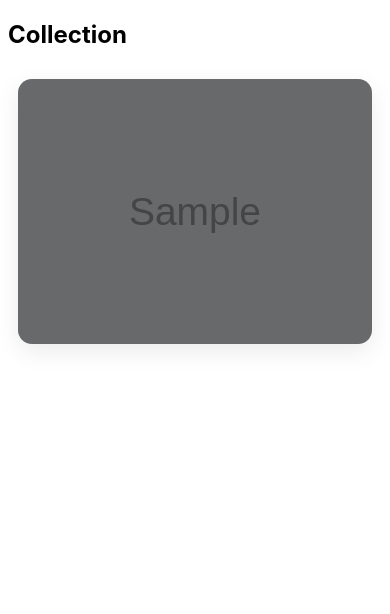
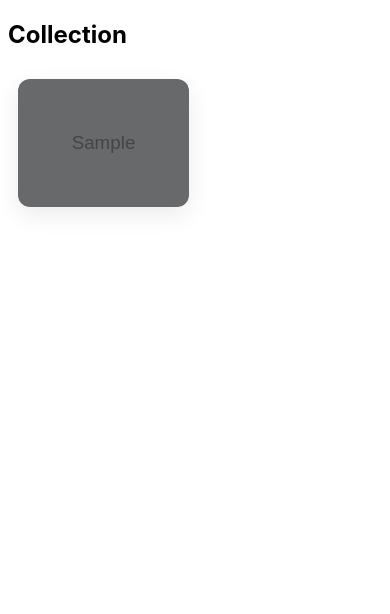
Before and after one commit to voanhkiet/painting-site, a Flask app: page /gallery in a window 390 px wide. Shown: the part 97-711 px from the top of the page. Run offline with Flask 3, Linux system fonts and the light colour scheme; tables that the repository leaves empty hold one stand-in row (values such as "Sample post"); grey boxes marked "Sample" are stand-in pictures.

Commit message:
update ccss

```diff
--- a/static/css/style.css
+++ b/static/css/style.css
@@ -122,7 +122,7 @@ body {
 /* Mobile */
 @media (max-width: 600px) {
     .gallery {
-        column-count: 1; /* 🔥 key */
+        column-count: 2; /* 🔥 key */
         padding: 10px;
         column-gap: 12px;
     }
@@ -138,10 +138,10 @@ body {
    height: auto;
    width: 100%;
    position: relative;
-   border-radius: 14px;
+   border-radius: 12px;
 
    break-inside: avoid;
-   margin-bottom: 20px;
+   margin-bottom: 16px;
 
 
    overflow: hidden;
@@ -156,9 +156,9 @@ body {
    width: 100%;
    height: auto;
    display: block;
-
+    max-height: 60vh;
     border-radius: 10px;
-    object-fit: unset;
+    object-fit: contain;
 
    transition: transform 0.4s ease;
 
```
